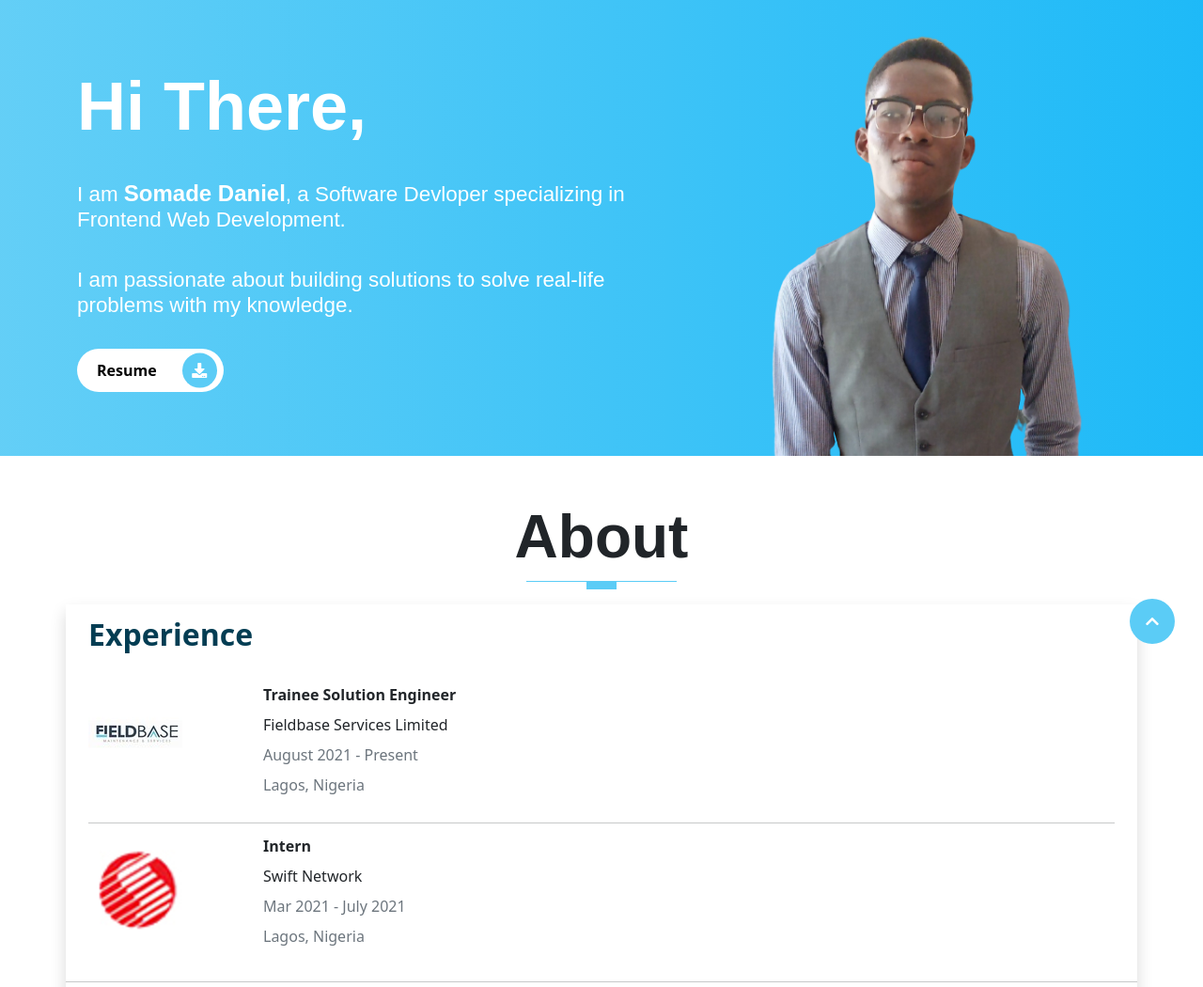
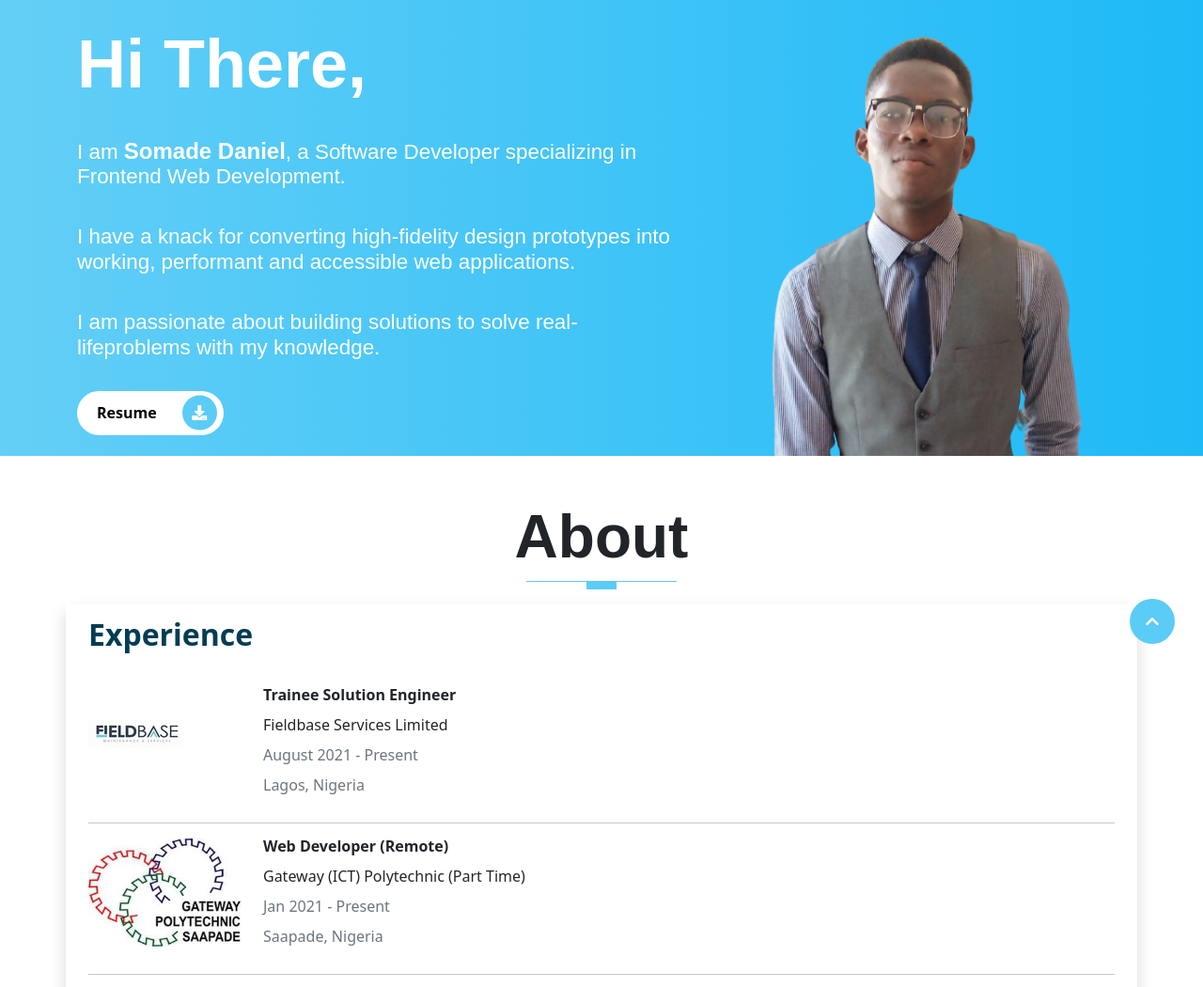
Before and after one commit to Flexsidee/hng-resume, a website: page index.html in a window 1280 px wide. Shown: the part 85-1135 px from the top of the page at 94% size. Drawn offline with nearby package versions, Linux system fonts and the light colour scheme.

Commit message:
latest update

```diff
--- a/index.html
+++ b/index.html
@@ -64,10 +64,12 @@
                     <div class="display-2">
                         <p class="display-2--intro">Hi there,</p>
                         <p class="display-2--description">I am <span class="fw-bold fs-4">Somade Daniel</span>, a
-                            Software Devloper specializing in
+                            Software Developer specializing in
                             Frontend Web Development.</p>
-                        <p class="display-2--description"> I am passionate about building solutions to solve real-life
-                            problems with my knowledge.</p>
+                        <p class="display-2--description">I have a knack for converting high-fidelity design prototypes
+                            into working, performant and accessible web applications.</p>
+                        <p class="display-2--description"> I am passionate about building solutions to solve
+                            real-lifeproblems with my knowledge.</p>
                     </div>
                     <a href="/assets/resume/somade_daniel_cv_3.pdf" target="blanck">
                         <button class="rounded-pill btn-rounded">Resume
@@ -116,6 +118,18 @@
                             <p>Fieldbase Services Limited</p>
                             <p class="text-muted text-small">August 2021 - Present</p>
                             <p class="text-muted text-small">Lagos, Nigeria</p>
+                        </div>
+                    </div>
+                    <hr>
+                    <div class="row">
+                        <div class="col-md-2">
+                            <img src="/assets/images/school/gaposa.jpeg" class="img-fluid rounded-start" alt="...">
+                        </div>
+                        <div class="col-md-10">
+                            <p class="fw-bold">Web Developer (Remote)</p>
+                            <p>Gateway (ICT) Polytechnic (Part Time)</p>
+                            <p class="text-muted text-small">Jan 2021 - Present</p>
+                            <p class="text-muted text-small">Saapade, Nigeria</p>
                         </div>
                     </div>
                     <hr>
@@ -211,7 +225,7 @@
             <div class="row text-center mt-5">
                 <h1 class="display-3 fw-bold text-capitalize">Projects</h1>
                 <div class="heading-line"></div>
-                <p class="lead">Here is some of my projects</p>
+                <p class="lead">Here are some of my projects</p>
             </div>
 
 
@@ -221,7 +235,7 @@
                     <div class="col-lg-6 col-md-6 col-sm-12 col-xs-12 services my-auto">
                         <div class="services__content">
                             <h3 class="display-3--title mt-1">Timetable Harmonizer</h3>
-                            <p class="lh-lg">A web app for generating timetable for tertiary instituitions</p>
+                            <p class="lh-lg">A web app for generating timetable for tertiary institutions</p>
                             <a href="https://github.com/Flexsidee/timetable" target="blanck"
                                 class="btn btn-outline-primary">View Source Code
                                 <span><i class="fab fa-github ms-2"></i></span>
```
